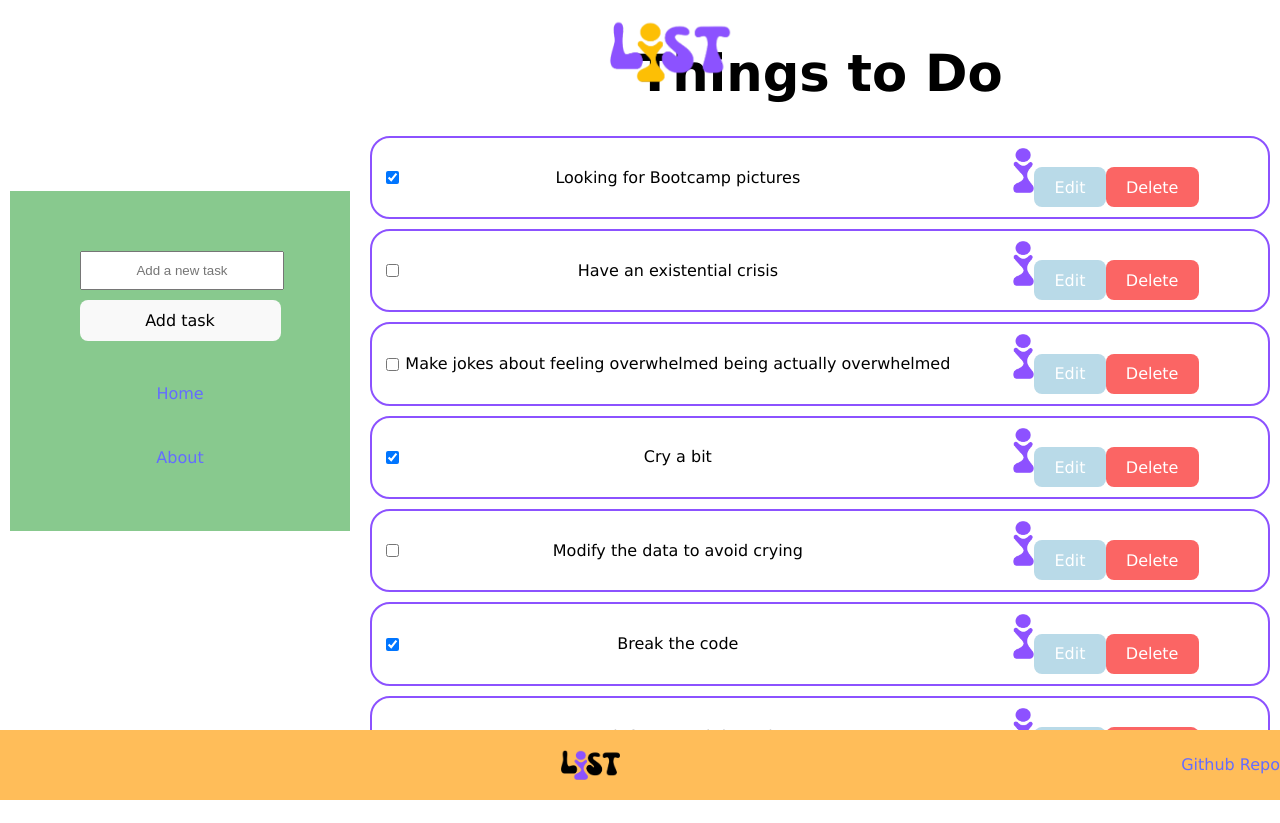
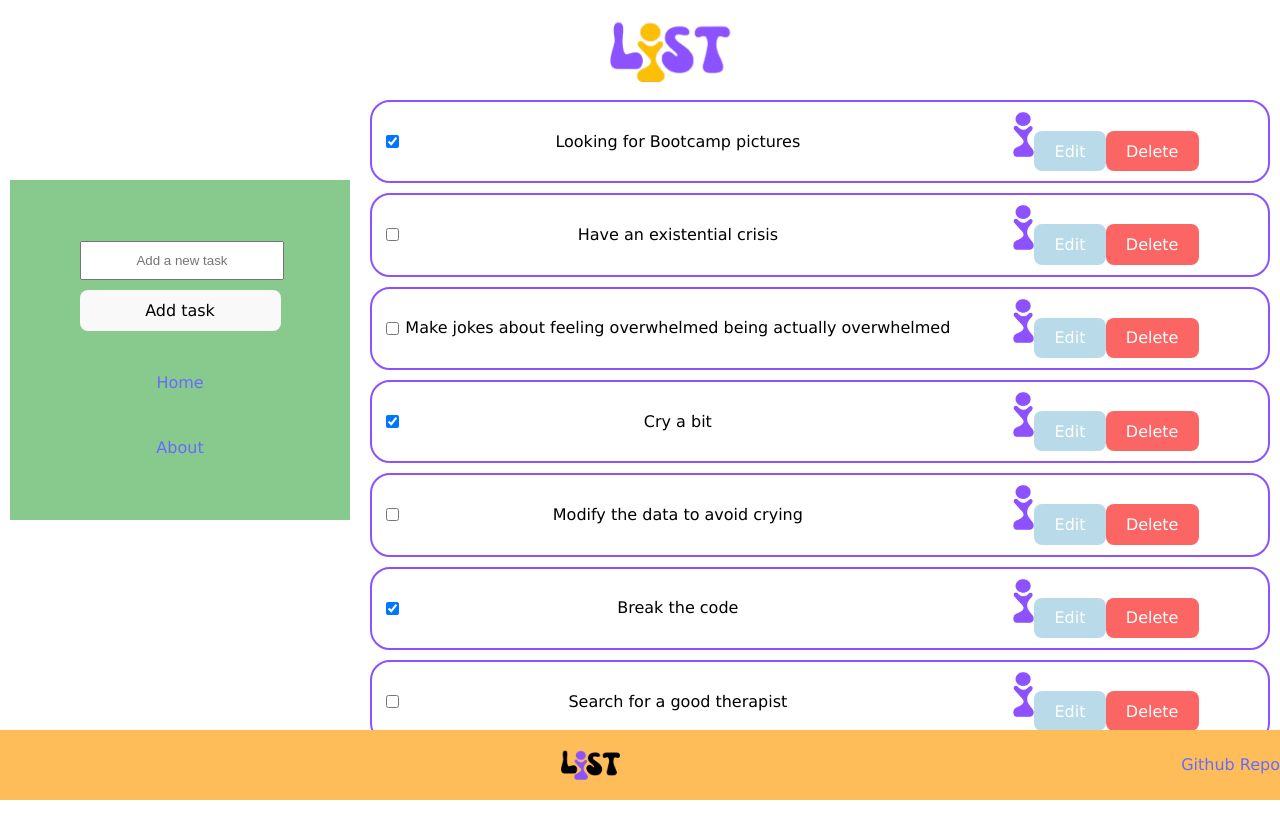
Before and after one commit to Paulinecvt/project-react, a React (Vite) app in the folder vite-project/: page / in a window 1280 px wide. Before the commit the page ends 800 px from the top, so only its background shows below. Built offline with nearby package versions, Linux system fonts and the light colour scheme.

Commit message:
some styling for footer and dashboard positions

```diff
--- a/vite-project/src/App.css
+++ b/vite-project/src/App.css
@@ -56,6 +56,10 @@ body {
   background-color: #88c98e;
 }
 
+.dashboard-div {
+  margin-top: 100px;
+}
+
 .newTaskForm {
   display: flex;
   flex-direction: column;
@@ -74,6 +78,11 @@ body {
   padding: 10px;
 }
 
+.sidebar-link {
+  color: black;
+  size: 18px;
+}
+
 .pagesContainer {
   grid-area: pagesContainer;
   text-align: center;
@@ -88,6 +97,8 @@ body {
   display:flex;
   align-items: center;
   justify-content:space-between;
+
+  position: sticky;
 
   background-color: #ffbd59;
 }
--- a/vite-project/src/App.jsx
+++ b/vite-project/src/App.jsx
@@ -7,7 +7,6 @@ import Sidebar from './components/Sidebar'
 import Footer from './components/Footer'
 import Dashboard from './pages/DashboardPage'
 import ItemDetails from './pages/ItemDetailsPage'
-import ListDisplay from './components/List.jsx'
 import About from './pages/AboutPage'
 import NotFound from './pages/NotFoundPage'
 
@@ -18,15 +17,17 @@ function App() {
     setListToDisplay(ListData);
   }, []);
 
-
   const [task, setTask] = useState("");
 
   return (
     <div className="HomePage">
 
+      <div className="container">
+
+      <div className="navbar">
       <NavBar />
+      </div>
 
-      <div className="container">
         <div className="sidebarContainer">
           <Sidebar task={task} setTask={setTask} listToDisplay={listToDisplay} setListToDisplay={setListToDisplay} />
         </div>
--- a/vite-project/src/components/Sidebar.jsx
+++ b/vite-project/src/components/Sidebar.jsx
@@ -8,7 +8,7 @@ function Sidebar({ task, setTask, listToDisplay, setListToDisplay }) {
         e.preventDefault();
 
         const newTask = {
-          task: task
+            task: task
         };
 
         const newList = [newTask, ...listToDisplay];
@@ -16,7 +16,7 @@ function Sidebar({ task, setTask, listToDisplay, setListToDisplay }) {
         setListToDisplay(newList);
         setTask("");
 
-      };
+    };
 
     return (
         <div className="Sidebar">
@@ -26,14 +26,21 @@ function Sidebar({ task, setTask, listToDisplay, setListToDisplay }) {
                         name="task"
                         placeholder="Add a new task"
                         value={task}
-                        onChange={(e) => {setTask(e.target.value)}}
+                        onChange={(e) => { setTask(e.target.value) }}
                     />
                     <button>Add task</button>
                 </form>
             </div>
 
-            <Link to="/">Home</Link>
-            <Link to="/about">About</Link>
+
+
+
+            <div className='home-btn'>
+                <Link to="/">Home</Link>
+            </div>
+            <div className='about-btn'>
+                <Link to="/about">About</Link>
+            </div>
         </div>
 
     )
--- a/vite-project/src/pages/DashboardPage.jsx
+++ b/vite-project/src/pages/DashboardPage.jsx
@@ -8,7 +8,7 @@ function Dashboard({ listToDisplay, setListToDisplay }) {
 
     return (
         <div className="dashboard-div">
-            <h1 className="dashboard-title">Things to Do</h1>
+
             <ListDisplay listToDisplay={listToDisplay} setListToDisplay={setListToDisplay} />
         </div>
     )
--- a/vite-project/src/pages/ItemDetailsPage.jsx
+++ b/vite-project/src/pages/ItemDetailsPage.jsx
@@ -4,19 +4,23 @@ import List from "../components/List";
 
 //UNSURE ABOUT THE CODE BC CANNOT DISPLAY IT YET
 
-function ItemDetails({listToDisplay, handleCheckboxChange}) {
+function ItemDetails() {
 
    // USEFUL CONST
    const { index } = useParams();
    const [task, setTask] = useState(null);
-   setTask(listToDisplay);
+   handleTaskDisplay();
 
    // set an id for each task and use it to display replacing the index ?
    // print the index in the array ?
-   const indexNumber = parseInt(index);
 
+   const handleTaskDisplay = task.map((listDetails, i) => {
+      if (index == i) {
+         setTask(task);
+      };
+   });
 
-   return (
+      return (
    <div className="listdetails-card">
 
        <div>
@@ -34,6 +38,9 @@ function ItemDetails({listToDisplay, handleCheckboxChange}) {
        </button>
     </div>
    );
+
+
 }
 
+
 export default ItemDetails;
```
